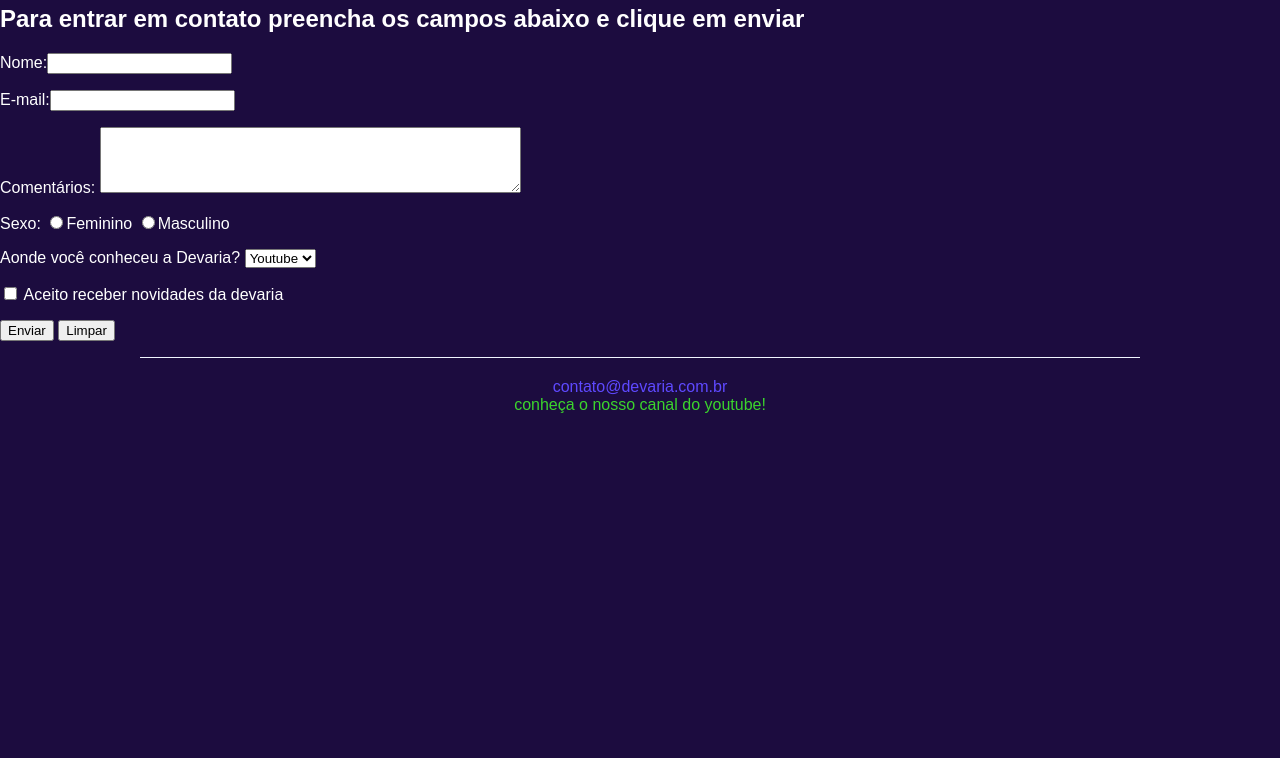
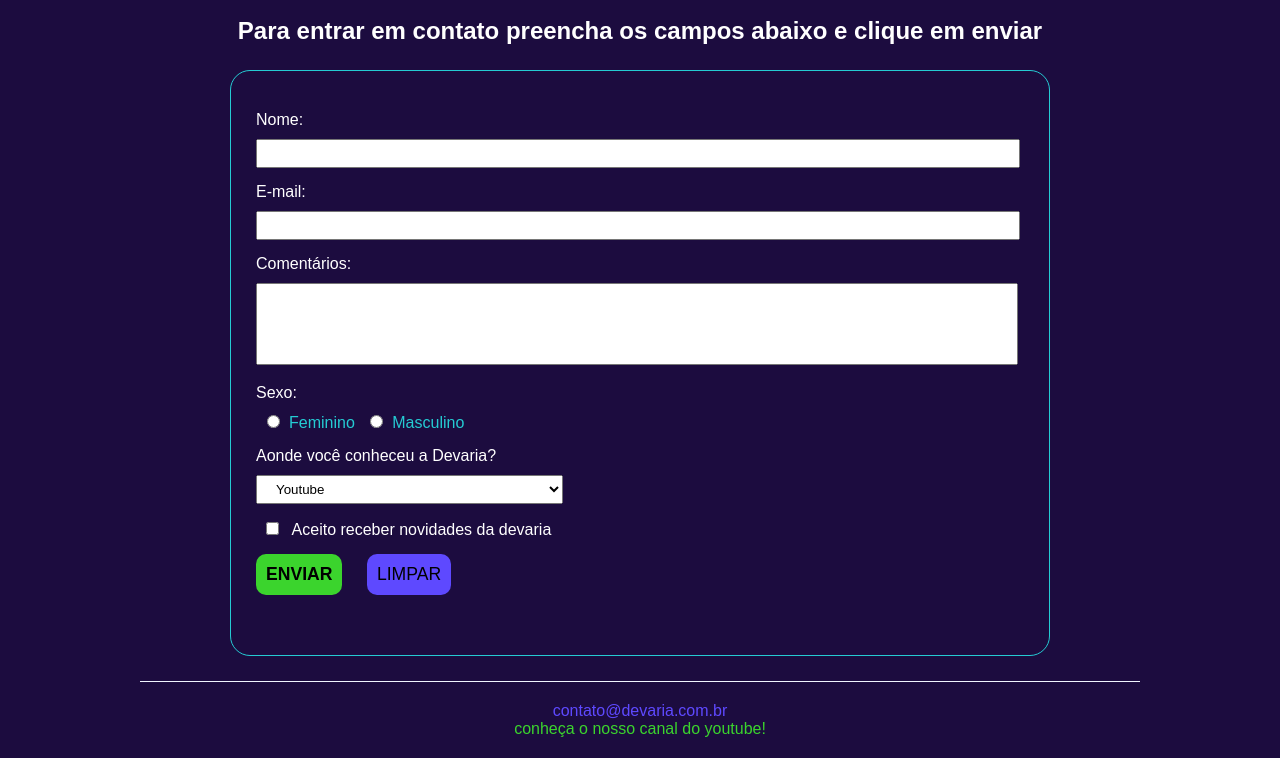
Before and after one commit to Andreas-Santos/Projeto-CSS-2022---Devaria, a plain HTML site: page FaleConosco.html in a window 1280 px wide. Shown: the part 168-926 px from the top of the page. Before the commit the page ends 800 px from the top, so only its background shows below. Drawn offline with Linux system fonts and the light colour scheme.

Commit message:
CSS página Fale Conosco

```diff
--- a/FaleConosco.html
+++ b/FaleConosco.html
@@ -6,6 +6,7 @@
         <link rel="stylesheet" href="public/css/header.css" />
         <link rel="stylesheet" href="public/css/devaria.css" />
         <link rel="stylesheet" href="public/css/footer.css" />
+        <link rel="stylesheet" href="public/css/fale-conosco.css" />
 
         <title>Fale Conosco</title>
     </head>
@@ -25,26 +26,30 @@
         </header>
 
         <main>
-            <h1>Fale com a Devaria através desta página</h1>
-            <h2>Para entrar em contato preencha os campos abaixo e clique em enviar</h2>
+            <h1 class="title text-center">Fale com a Devaria através desta página</h1>
+            <h2 class="sub-title text-center">Para entrar em contato preencha os campos abaixo e clique em enviar</h2>
 
-            <form action="index.html">
-                <p>
+            <form action="index.html" class="contact-form margin-horizontal-20px">
+                <div>
                     <label>Nome:</label><input type="text" name="Nome" maxlength="70" />
-                </p>
-                <p>
+                </div>
+
+                <div>
                     <label>E-mail:</label><input type="text" name="Email" maxlength="150" />
-                </p>
-                <p>
+                </div>
+
+                <div>
                     <label>Comentários:</label>
                     <textarea name="Comentario" cols="50" rows="4"></textarea>
-                </p>
-                <p>
+                </div>
+
+                <div>
                     <label>Sexo:</label>
-                    <input type="radio" name="Sexo"/><label>Feminino</label>
-                    <input type="radio" name="Sexo"/><label>Masculino</label>
-                </p>
-                <p>
+                    <input type="radio" name="Sexo"/><span>Feminino</span>
+                    <input type="radio" name="Sexo"/><span>Masculino</span>
+                </div>
+
+                <div>
                     <label>Aonde você conheceu a Devaria?</label>
                     <select name="Conheceu">
                         <option selected>Youtube</option>
@@ -52,15 +57,17 @@
                         <option>Google</option>
                         <option>Outros</option>
                     </select>
-                </p>
-                <p>
+                </div>
+
+                <div>
                     <input type="checkbox" name="Aceite" />
-                    <label>Aceito receber novidades da devaria</label>
-                </p>
-                <p>
+                    <span>Aceito receber novidades da devaria</span>
+                </div>
+
+                <div>
                     <input type="submit" name="Enviar" value="Enviar" />
                     <input type="reset" name="Limpar" value="Limpar" />
-                </p>
+                </div>
             </form>
         </main>
 
--- a/public/css/devaria.css
+++ b/public/css/devaria.css
@@ -29,6 +29,11 @@ h1.title {
     text-align: center;
 }
 
+.margin-horizontal-20px {
+    margin-left: 20px;
+    margin-right: 20px;
+}
+
 @media screen and (min-width: 992px) {
     .width-50pct-desktop {
         width: 50% !important;
--- /dev/null
+++ b/public/css/fale-conosco.css
@@ -0,0 +1,90 @@
+/* Estilos relacionados a página de Fale Conosco */
+
+.sub-title {
+    margin: 0px 20px;
+}
+
+main form.contact-form > div {
+    margin: 15px 0px;
+}
+
+main .contact-form > div label {
+    display: block;
+    margin-bottom: 10px;
+}
+
+main .contact-form input,
+main .contact-form select,
+main .contact-form textarea {
+    width: 90%;
+    padding: 5px 15px;
+    outline-color: #3bd42d;
+}
+
+main .contact-form select {
+    width: 100%;
+}
+
+main .contact-form textarea {
+    resize: none;
+    padding-top: 15px;
+}
+
+main .contact-form > div input[type="radio"],
+main .contact-form > div input[type="checkbox"] {
+    width: 25px;
+}
+
+main .contact-form > div:nth-child(4) span {
+    color: #25cbd3;
+}
+
+main .contact-form > div input[type="submit"],
+main .contact-form > div input[type="reset"] {
+    width: 100%;
+    margin-bottom: 20px;
+    border: none;
+    text-transform: uppercase;
+    border-radius: 10px;
+    font-size: 1.1em;
+}
+
+main .contact-form > div input[type="submit"] {
+    background-color: #3bd42d;
+    padding: 10px;
+    font-weight: bold;
+}
+
+main .contact-form > div input[type="reset"] {
+    background-color: #5e49ff;
+}
+
+@media screen and (min-width: 992px) {
+    main .contact-form {
+        width: 60%;
+        border: 1px solid #25cbd3;
+        border-radius: 20px;
+        padding: 25px;
+        margin: 25px auto;
+    }
+
+    main .contact-form input,
+    main .contact-form textarea {
+        width: 95%;
+    }
+
+    main .contact-form select {
+        width: 40%;
+    }
+
+    main .contact-form > div input[type="submit"],
+    main .contact-form > div input[type="reset"] {
+        width: auto;
+        padding: 10px;
+        outline: none;
+    }
+
+    main .contact-form > div input[type="submit"] {
+        margin-right: 20px;
+    }
+}
```
